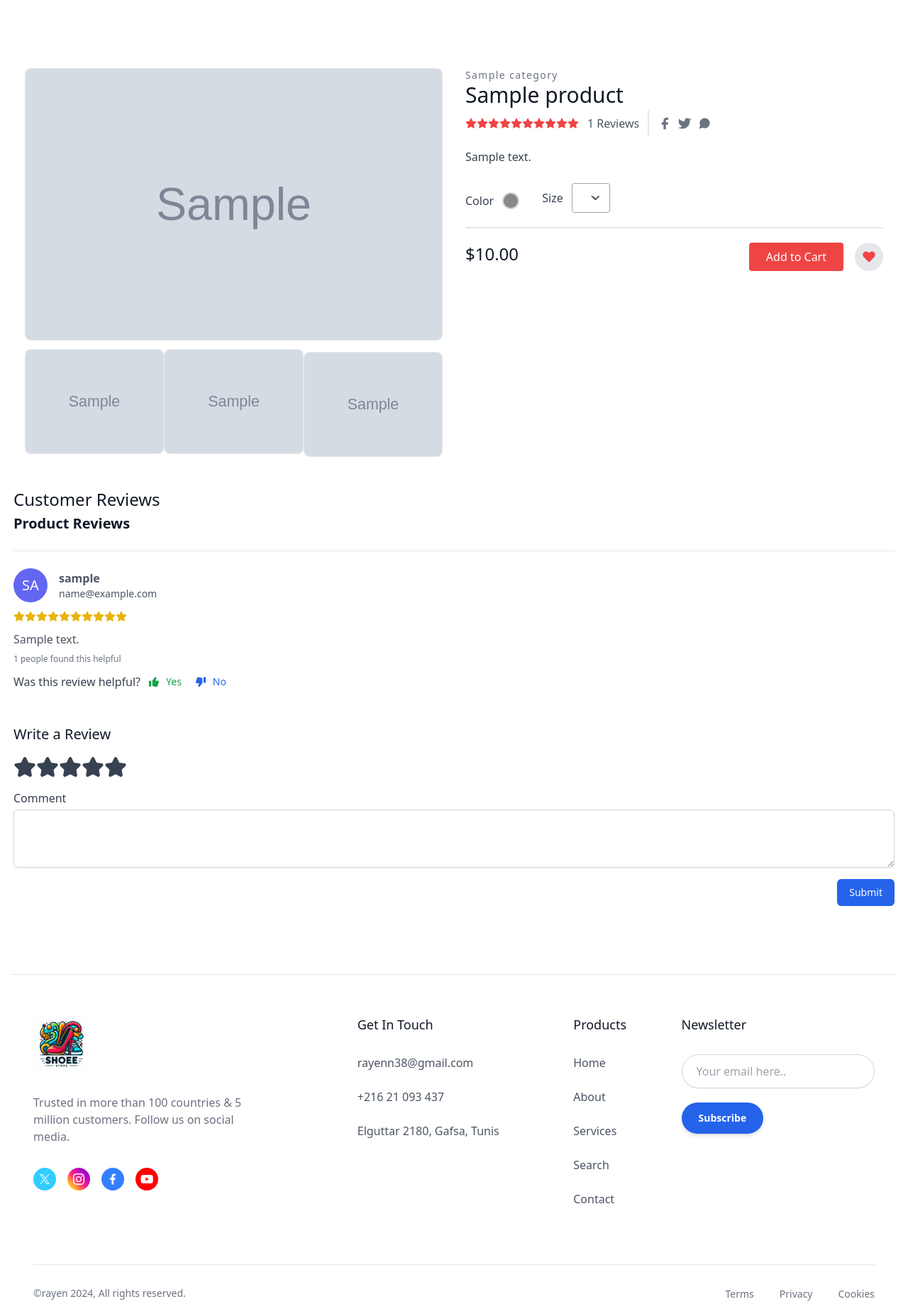
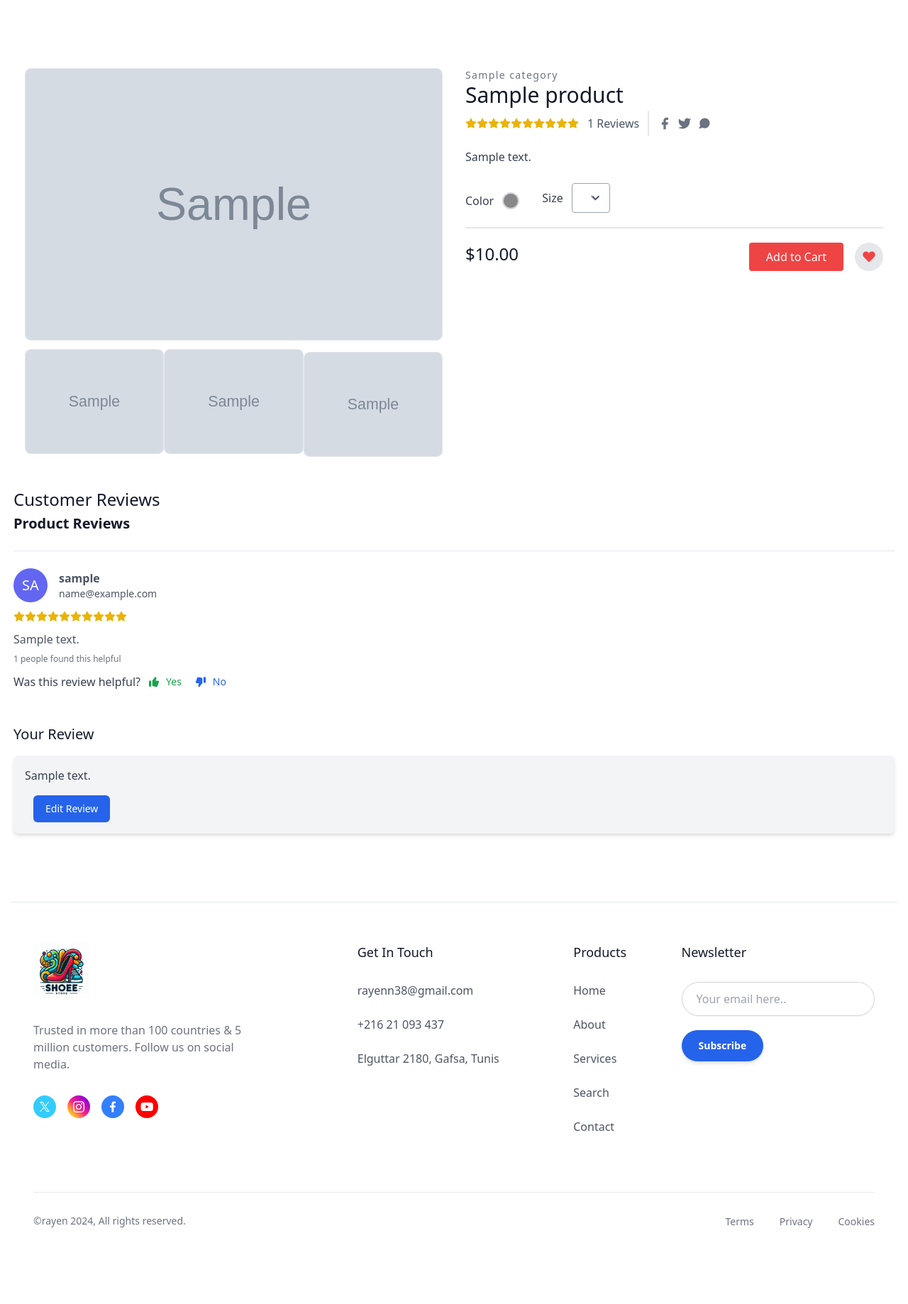
Before and after one commit to Rayen-nasser/store_shoes, a Django app: page /products/1/ in a window 1280 px wide. Shown: the part 191-2029 px from the top of the page at 71% size. After the commit the page ends 1922 px from the top, so only its background shows below. Run offline with Django 5.2, Linux system fonts and the light colour scheme; a user stored in the database is signed in; tables that the repository leaves empty hold one stand-in row (values such as "Sample post"); grey boxes marked "Sample" are stand-in pictures; lists and menus that the app fills with data are empty; some libraries are stand-ins or nearby versions.

Commit message:
complete updating review of user

```diff
--- a/shoe_store_project/products/urls.py
+++ b/shoe_store_project/products/urls.py
@@ -7,4 +7,5 @@ urlpatterns = [
     path('<int:pk>/', views.product_detail, name="product_details"),
     path('<int:pk>/add_review/', views.add_review, name='add_review'),
     path('<int:pk>/vote_review/', views.vote_review, name='vote_review'),
+    path('product/<int:product_id>/update_review/<int:review_id>/', views.update_review, name='update_review'),
 ]
--- a/shoe_store_project/products/views.py
+++ b/shoe_store_project/products/views.py
@@ -81,11 +81,16 @@ def product_detail(request, pk):
                 review.has_voted = True
                 review.user_vote = user_vote
 
+    user_review = None
+    if request.user.is_authenticated:
+        user_review = reviews.filter(user=request.user).first()
+
     return render(request, 'products/product_details.html', {
         'product': product,
         'reviews': reviews,
         'is_favorite': is_favorite,
         'avg_rating': avg_rating,
+        'user_review': user_review,
     })
 
 @login_required
@@ -118,6 +123,28 @@ def add_review(request, pk):
 
     # Redirect back to the product detail page if the request method is not POST
     return redirect('product_details', pk=product.pk)
+@login_required
+def update_review(request, product_id, review_id):
+    product = get_object_or_404(Product, id=product_id)
+    review = get_object_or_404(Review, id=review_id, user=request.user)
+
+    if request.method == 'POST':
+        rating = request.POST.get('rating')
+        comment = request.POST.get('comment')
+
+        if rating and comment:
+            review.score = rating
+            review.comment = comment
+            review.save()
+            messages.success(request, 'Your review has been updated successfully!')
+            return redirect('product_details', pk=product.pk)
+
+    context = {
+        'product': product,
+        'review': review
+    }
+    return render(request, 'update_review.html', context)
+
 def get_search_options():
     categories = Category.objects.all()
     seasons = Season.objects.all()
--- a/shoe_store_project/templates/products/product_details.html
+++ b/shoe_store_project/templates/products/product_details.html
@@ -66,7 +66,7 @@
         <div class="flex mb-4">
           <span class="flex items-center">
             {% for _ in 0|up_to:avg_rating %}
-                <svg fill="currentColor" stroke="currentColor" stroke-linecap="round" stroke-linejoin="round" stroke-width="2" class="w-4 h-4 text-red-500" viewBox="0 0 24 24">
+                <svg fill="currentColor" stroke="currentColor" stroke-linecap="round" stroke-linejoin="round" stroke-width="2" class="w-4 h-4 text-yellow-500" viewBox="0 0 24 24">
                                         <path d="M12 2l3.09 6.26L22 9.27l-5 4.87 1.18 6.88L12 17.77l-6.18 3.25L7 14.14 2 9.27l6.91-1.01L12 2z"></path>
                                     </svg>
             {% endfor %}
@@ -239,29 +239,62 @@
                 {% endif %}
             </div>
 
-          <!-- Write a Review Form -->
          <div class="mt-6">
     {% if user.is_authenticated %}
-                <!-- Review Form for Logged-in Users -->
+        {% if user_review %}
+            <!-- User has already submitted a review -->
+            <h3 class="text-gray-900 text-xl title-font font-medium mb-4">Your Review</h3>
+            <div class="bg-gray-100 p-4 rounded-md shadow-md">
+<!--                @TODO: put score -->
+                <p class="mb-4">{{ user_review.comment }}</p>
+                <button id="editReviewButton" class="ml-3 inline-flex justify-center rounded-md border border-transparent bg-blue-600 py-2 px-4 text-sm font-medium text-white shadow-sm hover:bg-blue-700 focus:outline-none focus:ring-2 focus:ring-blue-500 focus:ring-offset-2" title="Click to edit your review">
+                    Edit Review
+                </button>
+            </div>
+            <form id="reviewForm" method="post" action="{% url 'update_review' product.id user_review.id %}" style="display: none;" class="mt-4 bg-gray-100 p-4 rounded-md shadow-md">
+                {% csrf_token %}
+                <div class="flex items-center mb-4" id="ratingStars">
+                    {% for star in 1|up_to:6 %}
+                        <svg class="w-8 h-8 star" data-rating="{{ star }}" aria-hidden="true" xmlns="http://www.w3.org/2000/svg" fill="currentColor" viewBox="0 0 22 20">
+                            <path d="M20.924 7.625a1.523 1.523 0 0 0-1.238-1.044l-5.051-.734-2.259-4.577a1.534 1.534 0 0 0-2.752 0L7.365 5.847l-5.051.734A1.535 1.535 0 0 0 1.463 9.2l3.656 3.563-.863 5.031a1.532 1.532 0 0 0 2.226 1.616L11 17.033l4.518 2.375a1.534 1.534 0 0 0 2.226-1.617l-.863-5.03L20.537 9.2a1.523 1.523 0 0 0 .387-1.575Z"/>
+                        </svg>
+                    {% endfor %}
+                </div>
+                <input type="hidden" id="selectedRating" name="rating" value="{{ user_review.rating }}">
+                <div class="mb-4">
+                    <label for="comment" class="block text-gray-700">Comment</label>
+                    <textarea id="comment" name="comment" rows="4" required class="mt-1 block w-full rounded-md border-gray-300 shadow-sm focus:border-blue-500 focus:ring-blue-500 sm:text-sm">{{ user_review.comment }}</textarea>
+                </div>
+                <div class="flex items-center justify-end">
+                    <button type="submit" class="ml-3 inline-flex justify-center rounded-md border border-transparent bg-blue-600 py-2 px-4 text-sm font-medium text-white shadow-sm hover:bg-blue-700 focus:outline-none focus:ring-2 focus:ring-blue-500 focus:ring-offset-2">
+                        Update
+                    </button>
+                </div>
+            </form>
+        {% else %}
+            <!-- Review Form for New Review -->
             <h3 class="text-gray-900 text-xl title-font font-medium mb-4">Write a Review</h3>
-                    <form method="post" action="{% url 'add_review' product.id %}">
+            <form method="post" action="{% url 'add_review' product.id %}" class="bg-gray-100 p-4 rounded-md shadow-md">
                 {% csrf_token %}
-                     <div class="flex items-center" id="ratingStars">
+                <div class="flex items-center mb-4" id="ratingStars">
                     {% for star in 1|up_to:6 %}
-                            <svg class=" w-8 h-8 star" data-rating="{{ star }}" aria-hidden="true" xmlns="http://www.w3.org/2000/svg" fill="currentColor" viewBox="0 0 22 20">
+                        <svg class="w-8 h-8 star" data-rating="{{ star }}" aria-hidden="true" xmlns="http://www.w3.org/2000/svg" fill="currentColor" viewBox="0 0 22 20">
                             <path d="M20.924 7.625a1.523 1.523 0 0 0-1.238-1.044l-5.051-.734-2.259-4.577a1.534 1.534 0 0 0-2.752 0L7.365 5.847l-5.051.734A1.535 1.535 0 0 0 1.463 9.2l3.656 3.563-.863 5.031a1.532 1.532 0 0 0 2.226 1.616L11 17.033l4.518 2.375a1.534 1.534 0 0 0 2.226-1.617l-.863-5.03L20.537 9.2a1.523 1.523 0 0 0 .387-1.575Z"/>
                         </svg>
                     {% endfor %}
                 </div>
                 <input type="hidden" id="selectedRating" name="rating" value="0">
-                      <div class="mt-4 mb-4">
+                <div class="mb-4">
                     <label for="comment" class="block text-gray-700">Comment</label>
                     <textarea id="comment" name="comment" rows="4" required class="mt-1 block w-full rounded-md border-gray-300 shadow-sm focus:border-blue-500 focus:ring-blue-500 sm:text-sm"></textarea>
                 </div>
                 <div class="flex items-center justify-end">
-                        <button type="submit" class="ml-3 inline-flex justify-center rounded-md border border-transparent bg-blue-600 py-2 px-4 text-sm font-medium text-white shadow-sm hover:bg-blue-700 focus:outline-none focus:ring-2 focus:ring-blue-500 focus:ring-offset-2">Submit</button>
+                    <button type="submit" class="ml-3 inline-flex justify-center rounded-md border border-transparent bg-blue-600 py-2 px-4 text-sm font-medium text-white shadow-sm hover:bg-blue-700 focus:outline-none focus:ring-2 focus:ring-blue-500 focus:ring-offset-2">
+                        Submit
+                    </button>
                 </div>
             </form>
+        {% endif %}
     {% else %}
         <!-- Message for Users Not Logged In -->
         <div class="alert alert-warning mt-3">
@@ -274,4 +307,39 @@
   </div>
 </section>
 
+<script>
+    document.getElementById('editReviewButton').addEventListener('click', function() {
+        document.getElementById('reviewForm').style.display = 'block';
+        this.style.display = 'none';
+    });
+
+    // JavaScript for handling star rating
+    document.querySelectorAll('.star').forEach(star => {
+        star.addEventListener('click', function() {
+            const rating = this.getAttribute('data-rating');
+            document.getElementById('selectedRating').value = rating;
+            document.querySelectorAll('.star').forEach(s => {
+                if (s.getAttribute('data-rating') <= rating) {
+                    s.classList.add('text-yellow-500');
+                    s.classList.remove('text-gray-300');
+                } else {
+                    s.classList.add('text-gray-300');
+                    s.classList.remove('text-yellow-500');
+                }
+            });
+        });
+    });
+
+    // Set initial star rating based on review rating
+    document.querySelectorAll('.star').forEach(star => {
+        const rating = document.getElementById('selectedRating').value;
+        if (star.getAttribute('data-rating') <= rating) {
+            star.classList.add('text-yellow-500');
+            star.classList.remove('text-gray-300');
+        } else {
+            star.classList.add('text-gray-300');
+            star.classList.remove('text-yellow-500');
+        }
+    });
+</script>
 {% endblock %}
```
Lines whose indentation alone changed are shown as unchanged.
